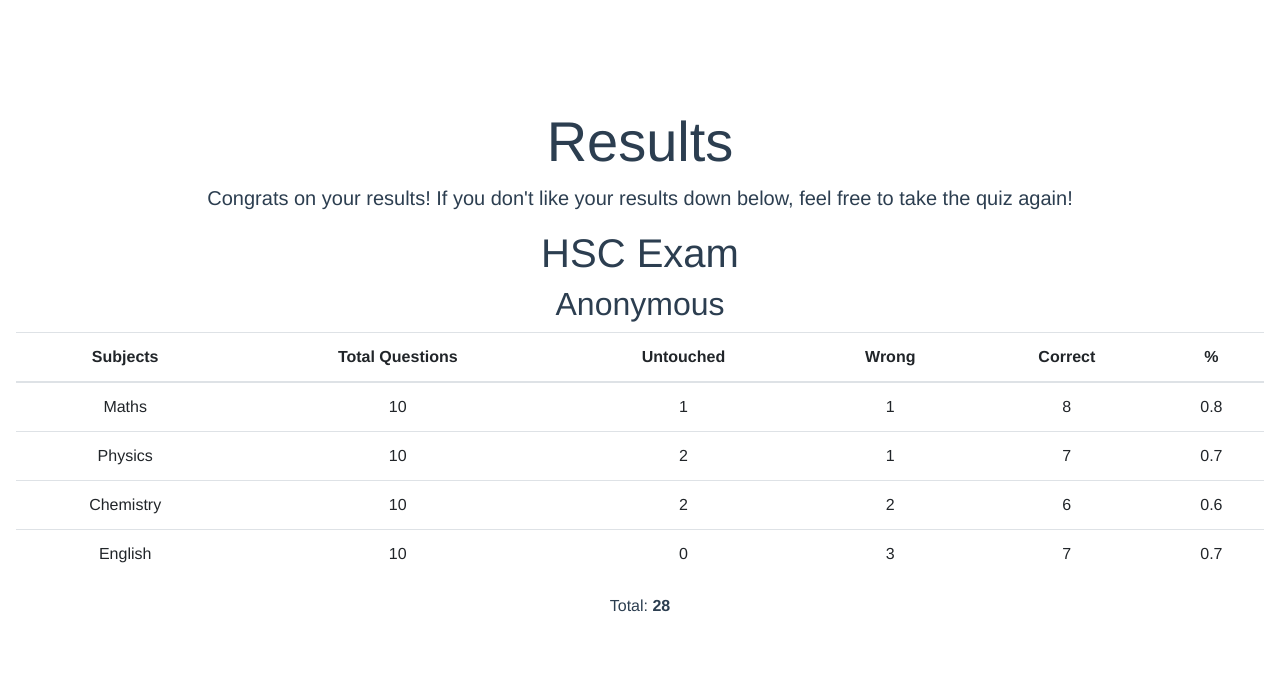
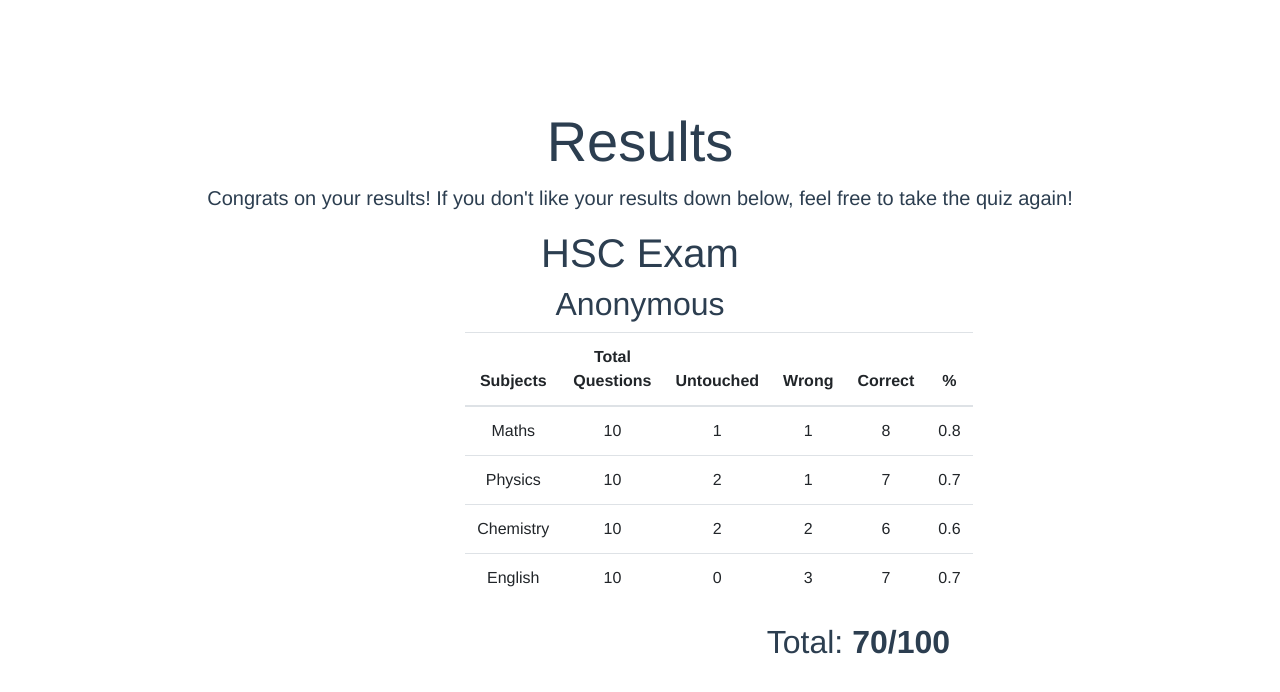
Before and after one commit to zunaid321/Vuejs_assignment_part_2, a Vue app: page / in a window 1280 px wide. Shown: the top 692 px of the page. Built offline with nearby package versions, Linux system fonts and the light colour scheme.

Commit message:
Finalized the code

```diff
--- a/src/components/Results.vue
+++ b/src/components/Results.vue
@@ -8,14 +8,14 @@
     <h1 class="Quiz">HSC Exam</h1>
     <h2 class="Name">Anonymous</h2>
 
-  <div>
+  <div class="table">
     <b-table :items="items"></b-table>
   </div>
 
-  <div class="ml-auto">
+  <div class="result">
     <p>
       Total:
-      <strong>{{ totalCorrect }}</strong>
+      <strong>{{ totalCorrect }}/100</strong>
     </p>
   </div>
 
@@ -45,7 +45,7 @@ computed: {
        total += parseInt(element.Correct)
      })
      }
-     return total
+     return (total/40)*100
    }
 }
 
@@ -54,4 +54,12 @@ computed: {
 
 <!-- Add "scoped" attribute to limit CSS to this component only -->
 <style scoped>
+  .result{
+    margin-left: 35%;
+    font-size: 2rem;
+  }
+  .table{
+    width: 50%;
+    margin-left: 24%;
+  }
 </style>
```
